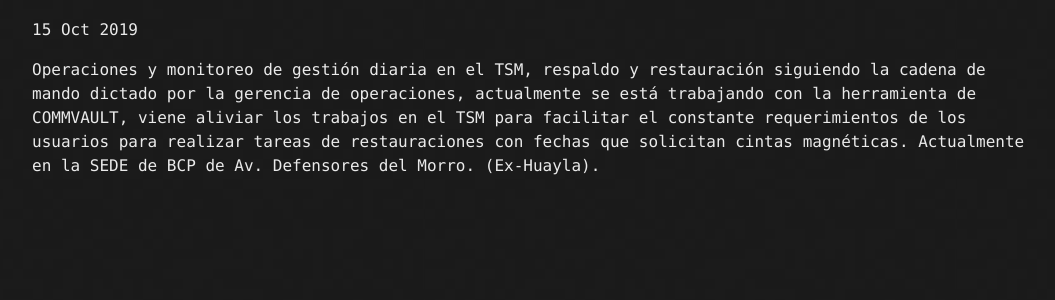
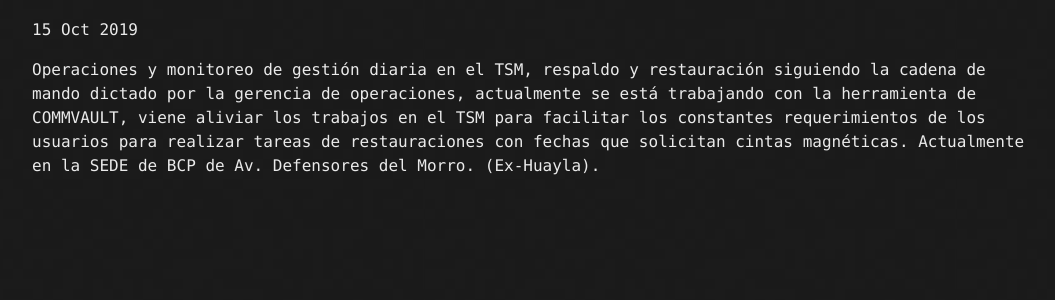
Before and after one commit to parramiguel/parramiguel.github.io, a Jekyll site: the page built from _posts/2019-10-15-RMG.md, in a window 1280 px wide. Shown: the part 182-482 px from the top of the page, without its empty margins (108-1163 px from the left). Built offline with Jekyll 4.4.1, drawn with Linux system fonts in a browser that asks for light colours.

Commit message:
08MAY2023

```diff
--- a/_posts/2019-10-15-RMG.md
+++ b/_posts/2019-10-15-RMG.md
@@ -3,4 +3,4 @@ title: MI BANCO
 published: true
 ---
 
-Operaciones y monitoreo de gestión diaria en el TSM, respaldo y restauración siguiendo la cadena de mando dictado por la gerencia de operaciones, actualmente se está trabajando con la herramienta de COMMVAULT, viene aliviar los trabajos en el TSM para facilitar el constante requerimientos de los usuarios para realizar tareas de restauraciones con fechas que solicitan cintas magnéticas. Actualmente en la SEDE de BCP de Av. Defensores del Morro. (Ex-Huayla).
+Operaciones y monitoreo de gestión diaria en el TSM, respaldo y restauración siguiendo la cadena de mando dictado por la gerencia de operaciones, actualmente se está trabajando con la herramienta de COMMVAULT, viene aliviar los trabajos en el TSM para facilitar los constantes requerimientos de los usuarios para realizar tareas de restauraciones con fechas que solicitan cintas magnéticas. Actualmente en la SEDE de BCP de Av. Defensores del Morro. (Ex-Huayla).
```
